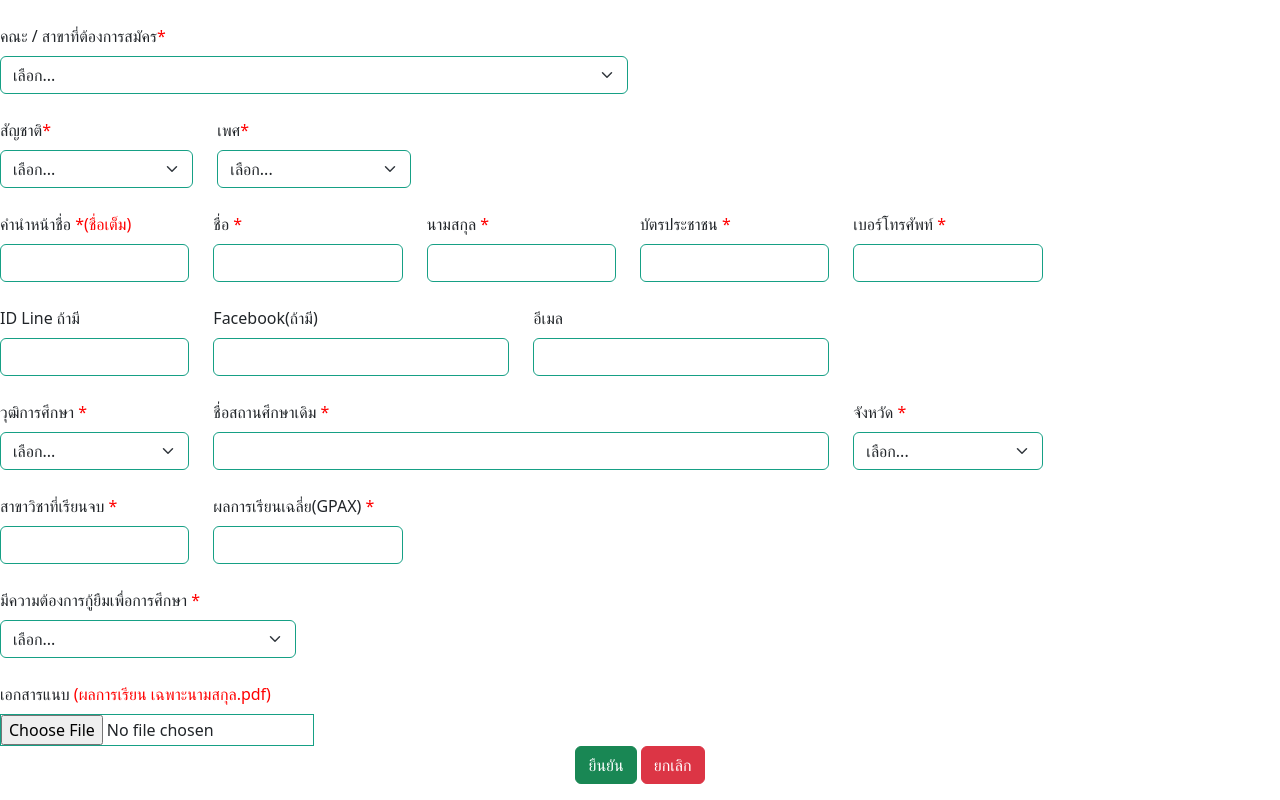
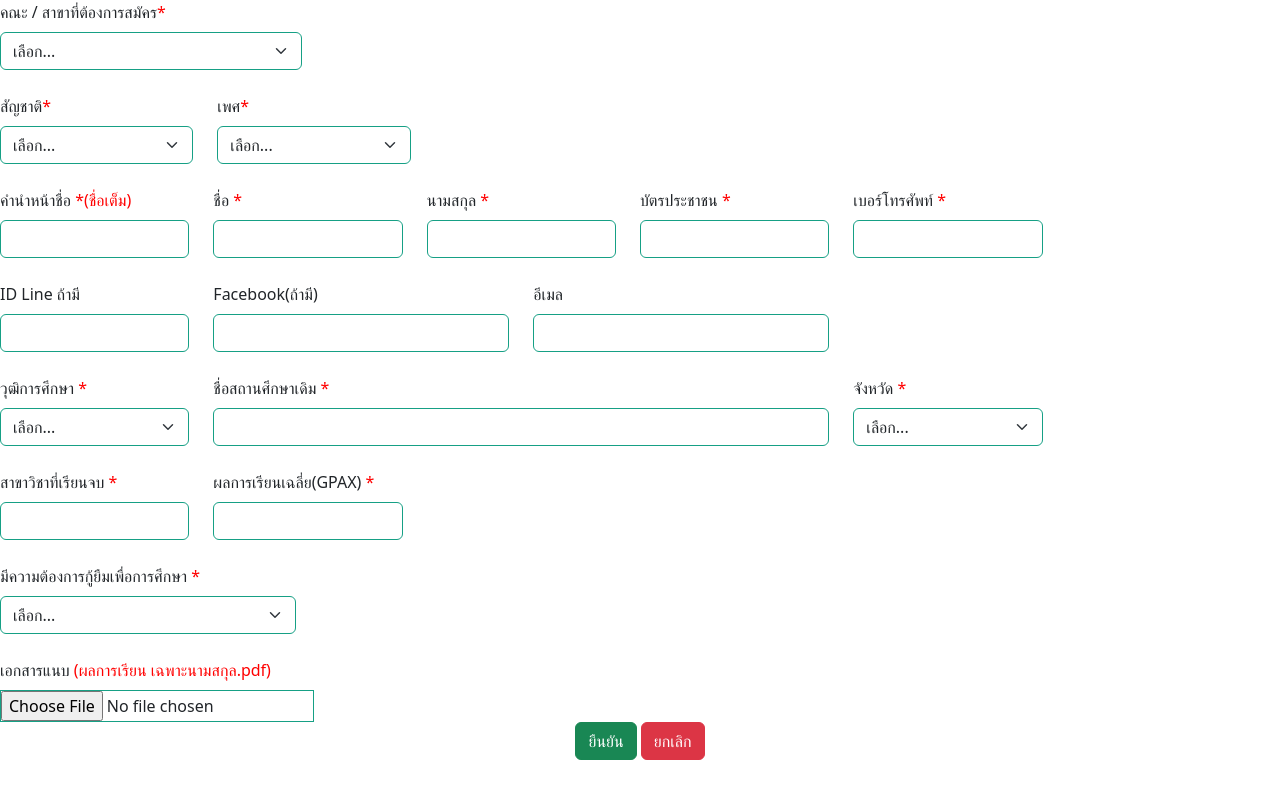
Before and after one commit to ArmyJKW/CSC211, a plain HTML site: page week04/quiz.html in a window 1280 px wide. Drawn offline with nearby package versions, Linux system fonts and the light colour scheme.

Commit message:
Update quiz.html

```diff
--- a/week04/quiz.html
+++ b/week04/quiz.html
@@ -4,7 +4,7 @@
 <head>
   <meta charset="utf-8">
   <meta name="viewport" content="width=device-width, initial-scale=1">
-  <title>Bootstrap demo</title>
+  <title>สมัครเรียนVRU</title>
   <link href="https://cdn.jsdelivr.net/npm/bootstrap@5.2.3/dist/css/bootstrap.min.css" rel="stylesheet"
     integrity="sha384-rbsA2VBKQhggwzxH7pPCaAqO46MgnOM80zW1RWuH61DGLwZJEdK2Kadq2F9CUG65" crossorigin="anonymous">
 </head>
@@ -15,8 +15,8 @@
 
     <!--row 1-->
     <form>
-      <div class="row row-cols-2">
-        <div class="col"><br>
+      <div class="row">
+        <div class="col-md-3">
           <label for="inputState" class="form-label">คณะ / สาขาที่ต้องการสมัคร<font color="red">*</font></label>
           <select class="form-select" id="inputState" style="border: 1px solid #16a085;" required>
             <option selected disabled value="">เลือก...</option>
@@ -90,7 +90,8 @@
           <div class="col-md-2"><br>
             <label for="validationDefault01" class="form-label">เบอร์โทรศัพท์</label>
             <span style="color: red">*</span>
-            <input type="text" class="form-control" id="validationDefault01" style="border: 1px solid #16a085;" required>
+            <input type="text" class="form-control" id="validationDefault01" style="border: 1px solid #16a085;"
+              required>
           </div>
         </div>
 
@@ -103,7 +104,7 @@
 
           <div class="col-md-3"><br>
             <label for="inputidFb" class="form-label">Facebook(ถ้ามี)</label>
-            <input type="text" class="form-control" id="inputidFb" style="border: 1px solid #16a085;" >
+            <input type="text" class="form-control" id="inputidFb" style="border: 1px solid #16a085;">
           </div>
 
           <div class="col-md-3"><br>
```
